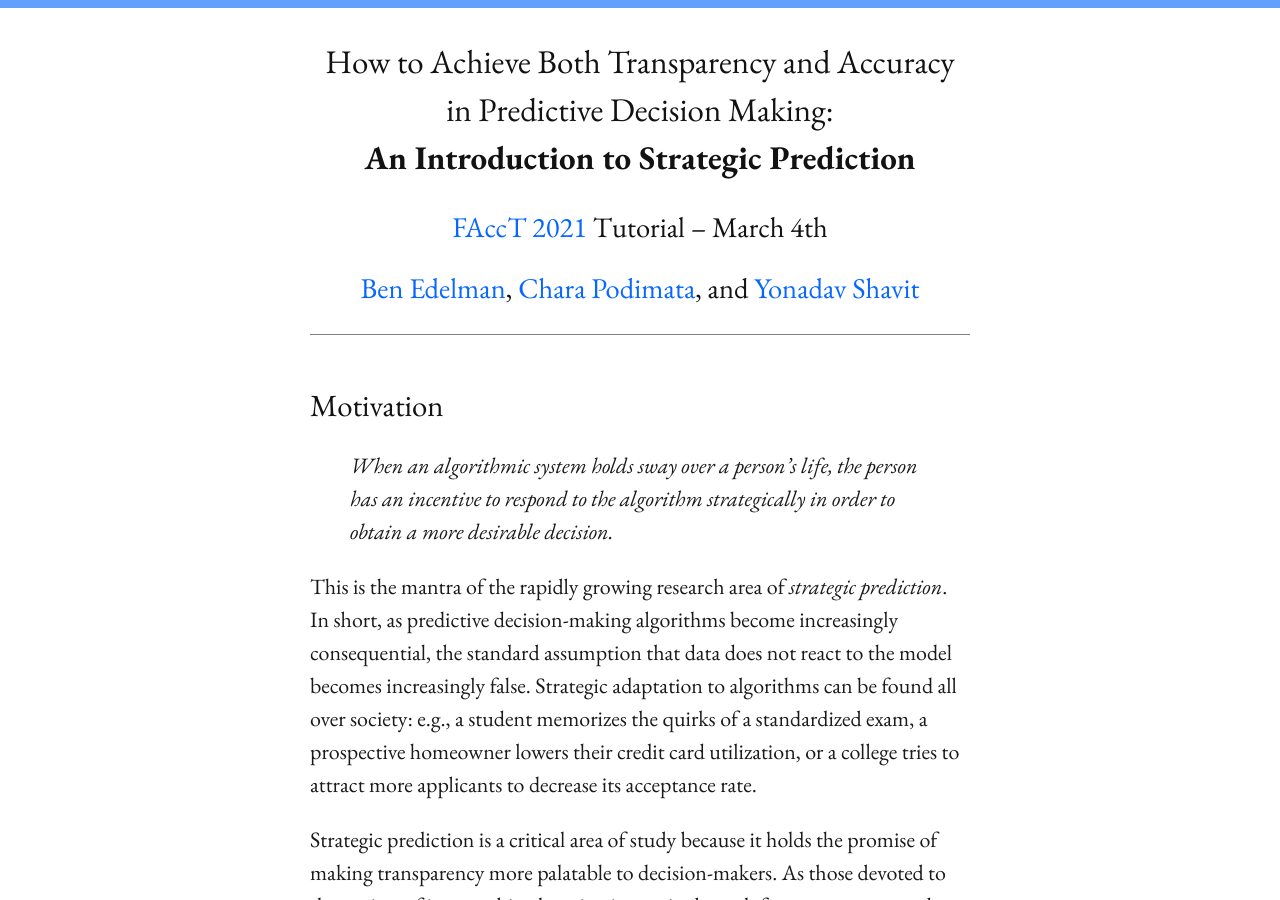
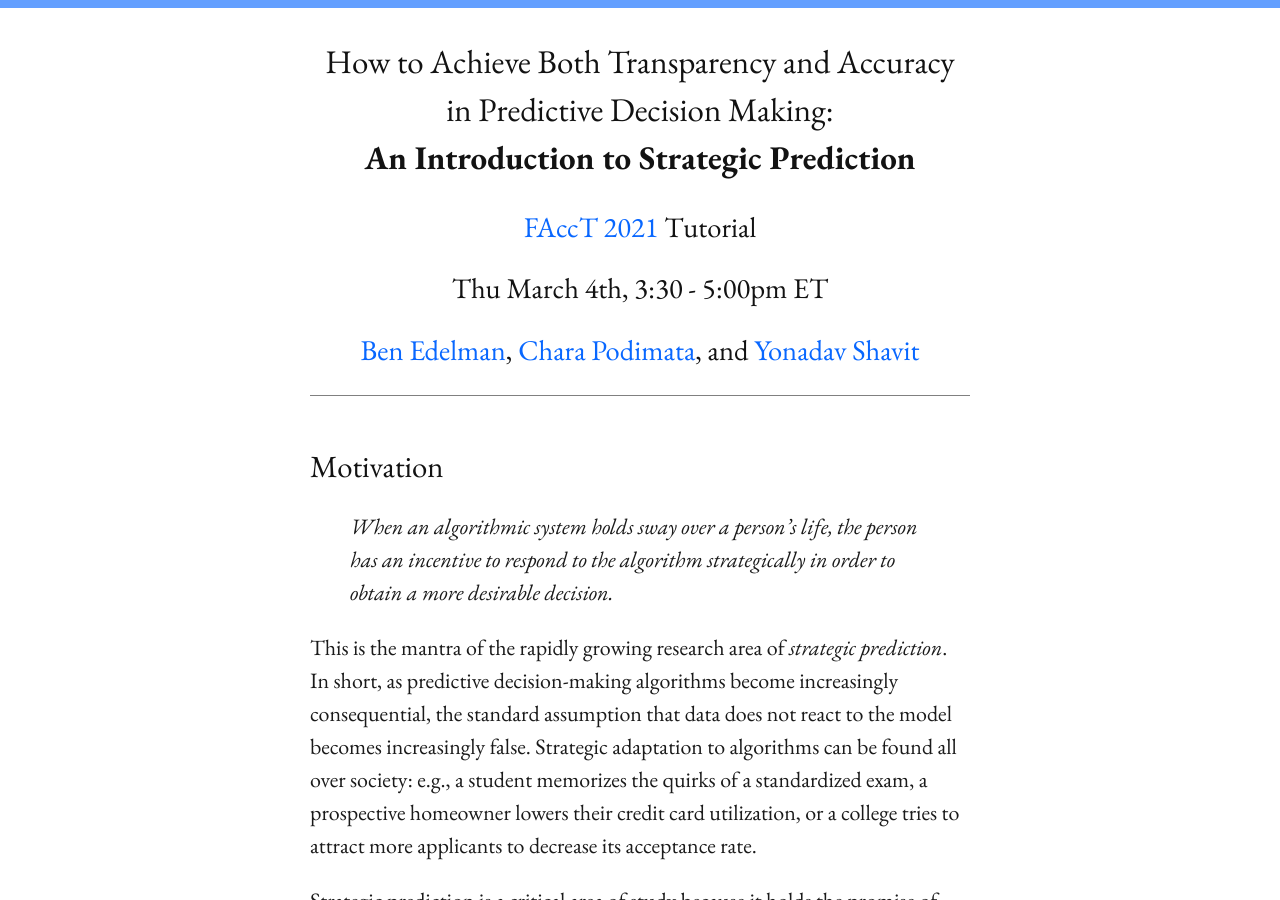
Before and after one commit to namlede/namlede.github.io, a Jekyll site: the page built from tutorial.md, in a window 1280 px wide and 900 px high. Built offline with Jekyll 4.4.1, drawn with Linux system fonts in a browser that asks for light colours.

Commit message:
Add time details to tutorial page

```diff
--- a/_config.yml
+++ b/_config.yml
@@ -16,7 +16,7 @@
 title: Ben Edelman
 email: bedelman@g.harvard.edu
 description: >- # this means to ignore newlines until "baseurl:"
-  Ben Edelman's homepage!
+  Ben Edelman's homepage
 baseurl: "" # the subpath of your site, e.g. /blog
 url: "" # the base hostname & protocol for your site, e.g. http://example.com
 
--- a/tutorial.md
+++ b/tutorial.md
@@ -6,9 +6,11 @@ title: FAccT tutorial
 # How to Achieve Both Transparency and Accuracy in Predictive Decision Making:<br>**An Introduction to Strategic Prediction**
 {: class="post-title"}
 
-### [FAccT 2021](https://facctconference.org/2021/index.html) Tutorial -- March 4th
+### [FAccT 2021](https://facctconference.org/2021/index.html) Tutorial
 {: style="text-align: center;"}
-### [Ben Edelman](index.html), [Chara Podimata](https://www.charapodimata.com/), and [Yonadav Shavit](https://yonadavshavit.com//)
+### Thu March 4th, 3:30 - 5:00pm ET
+{: style="text-align: center;"}
+### [Ben Edelman](index.html), [Chara Podimata](https://www.charapodimata.com/), and [Yonadav Shavit](https://yonadavshavit.com)
 {: style="text-align: center;"}
 ---
 
```
